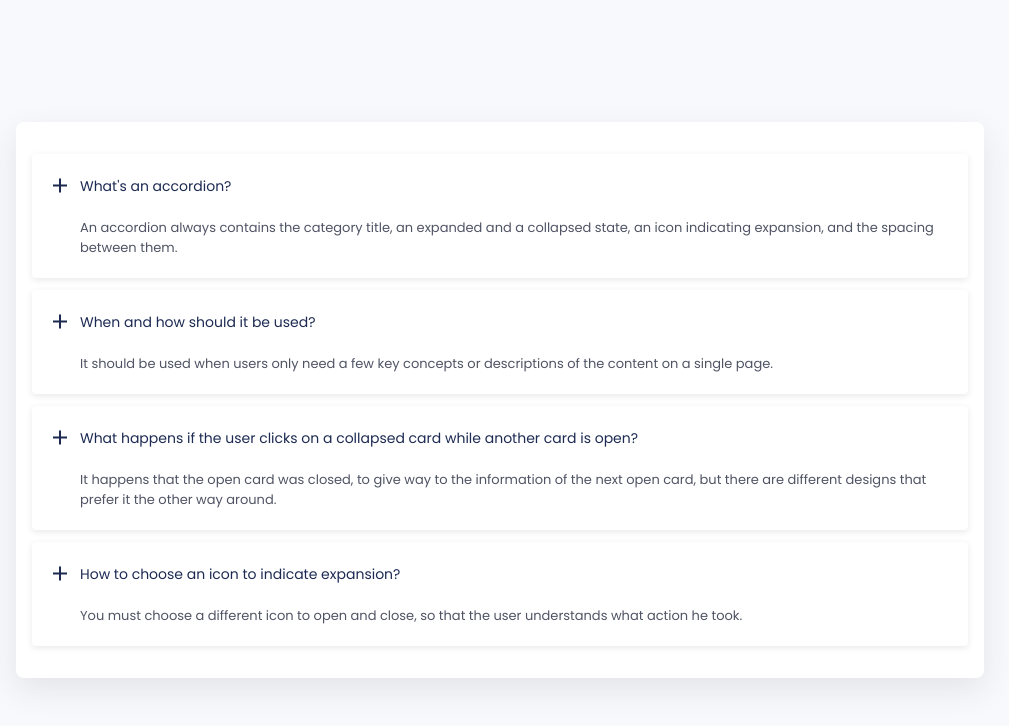
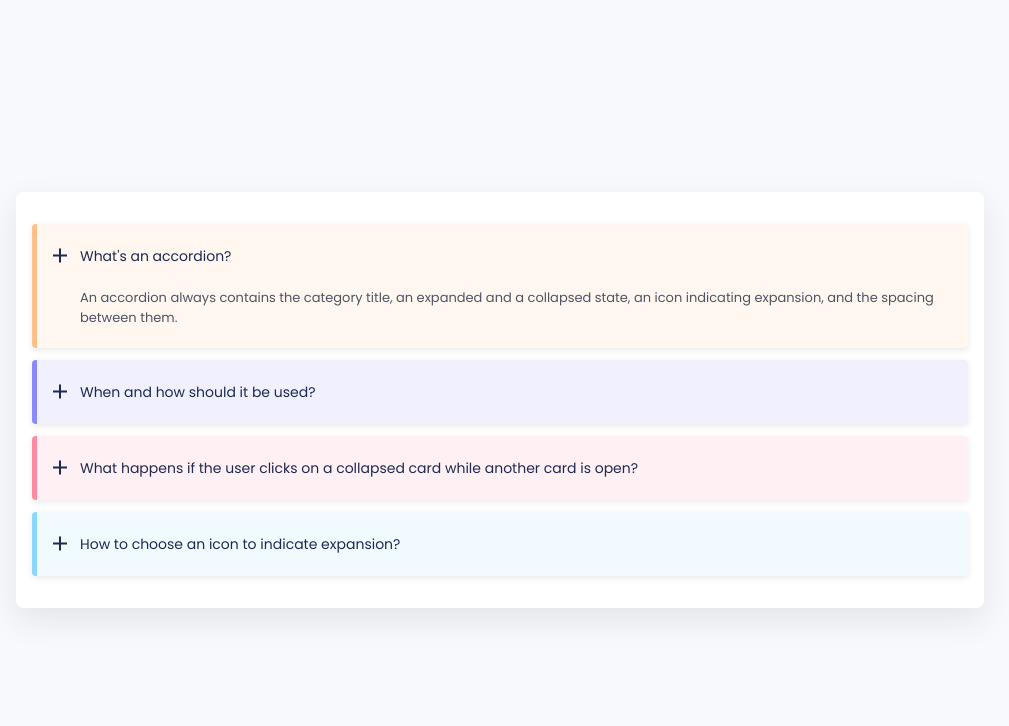
Before and after one commit to bartxs/accordition, a plain HTML site: page index.html in a window 1280 px wide. Both pictures are taken after a click on the element "What's an accordion?". Shown: the whole page, without its empty margins (0-1009 px from the left). Drawn offline with nearby package versions, Linux system fonts and the light colour scheme.

Commit message:
added script

```diff
--- a/assets/js/main.js
+++ b/assets/js/main.js
@@ -0,0 +1,37 @@
+/* ACCORDION */
+const accordionItems = document.querySelectorAll(".accordion_item");
+
+// 1. Select each item
+accordionItems.forEach((item) => {
+  const accordionHeader = item.querySelector(".accordion_header");
+
+  // 2. Select each click of the header
+  accordionHeader.addEventListener("click", () => {
+    // 7. Create the variable
+    const openItem = document.querySelector(".accordion-open");
+
+    // 5. Call the function toggle item
+    toggleItem(item);
+
+    // 8. Validate if the class exists
+    if (openItem && openItem !== item) {
+      toggleItem(openItem);
+    }
+  });
+});
+
+// 3. Create const type function
+const toggleItem = (item) => {
+  // 3.1 Create the variable
+  const accordionContent = item.querySelector(".accordion_content");
+
+  // 6. If there is another element that contains the accordion-open class that removes its class
+  if (item.classList.contains("accordion-open")) {
+    accordionContent.removeAttribute("style");
+    item.classList.remove("accordion-open");
+  } else {
+    // 4. Add the maximum height of the content
+    accordionContent.style.height = accordionContent.scrollHeight + "px";
+    item.classList.add("accordion-open");
+  }
+};
--- a/assets/scss/components/_accordion.scss
+++ b/assets/scss/components/_accordion.scss
@@ -12,6 +12,7 @@
     border-radius: 0.5rem;
     box-shadow: 0 12px 32px hsla(0, 0%, 20%, 0.1);
   }
+
   &_title {
     font-size: var(--small-font-size);
     color: var(--title-color);
@@ -19,27 +20,81 @@
     margin-top: 0.15rem;
     transition: 0.2s;
   }
+
   &_header {
     display: flex;
     column-gap: 0.5rem;
     padding: 1.25rem 1.25rem 1.25rem 1rem;
     cursor: pointer;
   }
+
   &_description {
     padding: 0 1.25rem 1.25rem 3rem;
     font-size: var(--smaller-font-size);
   }
+
   &_icon {
     font-size: 1.5rem;
     height: max-content;
     color: var(--title-color);
     transition: 0.3s;
   }
+
   &_item {
     box-shadow: 0 2px 6px hsla(0, 0%, 15%, 0.1);
     background-color: var(--container-color);
     border-radius: 0.25rem;
     position: relative;
     transition: all 0.25s ease;
+
+    &::after {
+      content: "";
+      background-color: var(--first-color);
+      width: 5px;
+      height: 100%;
+      position: absolute;
+      top: 0;
+      left: 0;
+      border-radius: 0.25rem 0 0 0.25rem;
+    }
+
+    // Optional colors
+    &:nth-child(1) {
+      background-color: hsl(28, 100, 97);
+
+      &::after {
+        background-color: hsl(28, 100, 77);
+      }
+    }
+
+    &:nth-child(2) {
+      background-color: hsl(240, 100, 97);
+
+      &::after {
+        background-color: hsl(240, 100, 77);
+      }
+    }
+
+    &:nth-child(3) {
+      background-color: hsl(348, 100, 97);
+
+      &::after {
+        background-color: hsl(348, 100, 77);
+      }
+    }
+
+    &:nth-child(4) {
+      background-color: hsl(200, 100, 97);
+
+      &::after {
+        background-color: hsl(200, 100, 77);
+      }
+    }
+  }
+
+  &_content {
+    overflow: hidden;
+    height: 0;
+    transition: all 0.25s ease;
   }
 }
```
Also changed, not shown: assets/css/styles.css.
